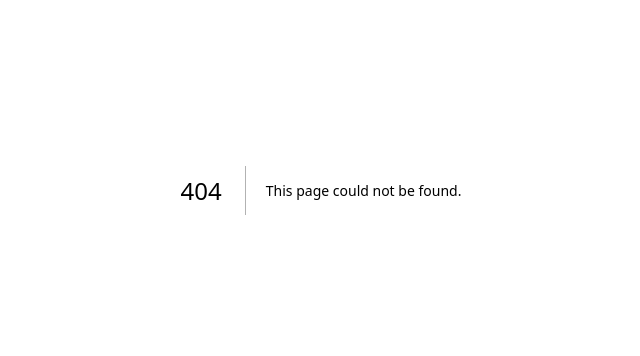
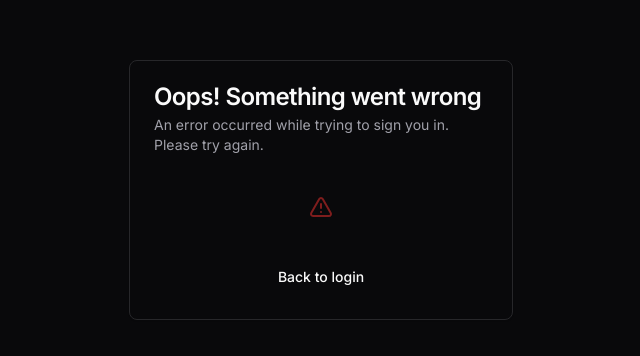
Before and after one commit to itsnitinr/authjs-boilerplate, a Next.js app: page /auth/error in a window 1280 px wide. Before the commit this address had no page. Shown: the part 210-566 px from the top of the page, without its empty margins (319-959 px from the left). Built offline with nearby package versions, Linux system fonts and the light colour scheme.

Commit message:
implement custom auth error page and error callout on login form

```diff
--- /dev/null
+++ b/app/auth/error/page.tsx
@@ -0,0 +1,7 @@
+import { ErrorCard } from '@/components/auth/error-card';
+
+const ErrorPage = () => {
+  return <ErrorCard />;
+};
+
+export default ErrorPage;
--- a/auth.ts
+++ b/auth.ts
@@ -20,6 +20,10 @@ export const {
   signIn,
   signOut,
 } = NextAuth({
+  pages: {
+    signIn: '/auth/login',
+    error: '/auth/error',
+  },
   events: {
     // Automatically verify email when a user signs up using OAuth
     async linkAccount({ user }) {
--- /dev/null
+++ b/components/auth/error-card.tsx
@@ -0,0 +1,16 @@
+import { TriangleAlertIcon } from 'lucide-react';
+
+import { CardWrapper } from '@/components/auth/card-wrapper';
+
+export const ErrorCard = () => {
+  return (
+    <CardWrapper
+      headerLabel="Oops! Something went wrong"
+      descriptionLabel="An error occurred while trying to sign you in. Please try again."
+      backButtonLabel="Back to login"
+      backButtonHref="/auth/login"
+    >
+      <TriangleAlertIcon className="mx-auto text-destructive my-4" />
+    </CardWrapper>
+  );
+};
--- a/components/auth/login-form.tsx
+++ b/components/auth/login-form.tsx
@@ -3,6 +3,7 @@
 import * as z from 'zod';
 import { useForm } from 'react-hook-form';
 import { useTransition, useState } from 'react';
+import { useSearchParams } from 'next/navigation';
 import { zodResolver } from '@hookform/resolvers/zod';
 
 import {
@@ -25,6 +26,12 @@ import { LoginSchema } from '@/schemas';
 import { login } from '@/actions/login';
 
 export const LoginForm = () => {
+  const searchParams = useSearchParams();
+  const urlError =
+    searchParams.get('error') === 'OAuthAccountNotLinked'
+      ? 'Email already in use with different provider'
+      : '';
+
   const [error, setError] = useState<string | undefined>('');
   const [success, setSuccess] = useState<string | undefined>('');
 
@@ -44,8 +51,8 @@ export const LoginForm = () => {
 
     startTransition(() => {
       login(values).then((data) => {
-        setError(data.error);
-        setSuccess(data.success);
+        setError(data?.error);
+        // setSuccess(data?.success);
       });
     });
   };
@@ -98,7 +105,7 @@ export const LoginForm = () => {
               )}
             />
           </div>
-          <FormError message={error} />
+          <FormError message={error || urlError} />
           <FormSuccess message={success} />
           <Button type="submit" className="w-full" disabled={isSubmitting}>
             Login
--- a/routes.ts
+++ b/routes.ts
@@ -1,6 +1,6 @@
 export const publicRoutes = ['/'];
 
-export const authRoutes = ['/auth/login', '/auth/signup'];
+export const authRoutes = ['/auth/login', '/auth/signup', '/auth/error'];
 
 export const apiAuthPrefix = '/api/auth';
 
```
